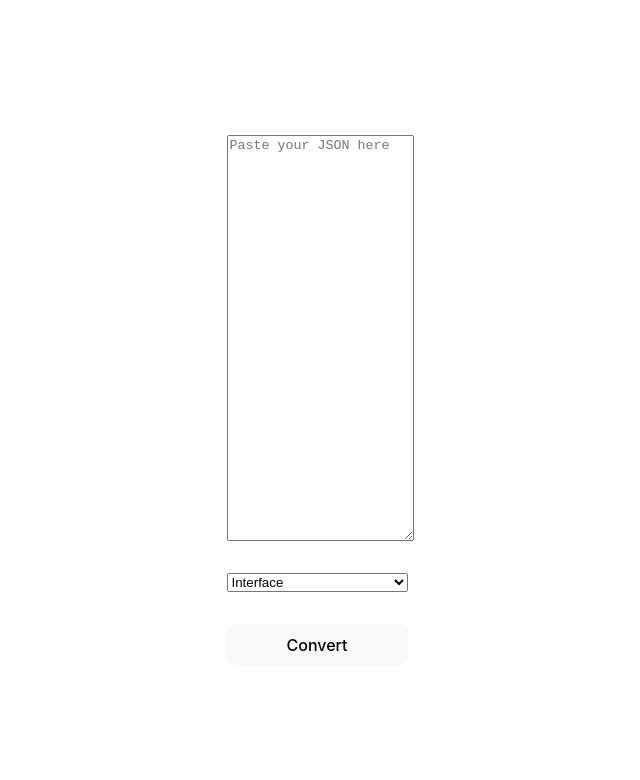
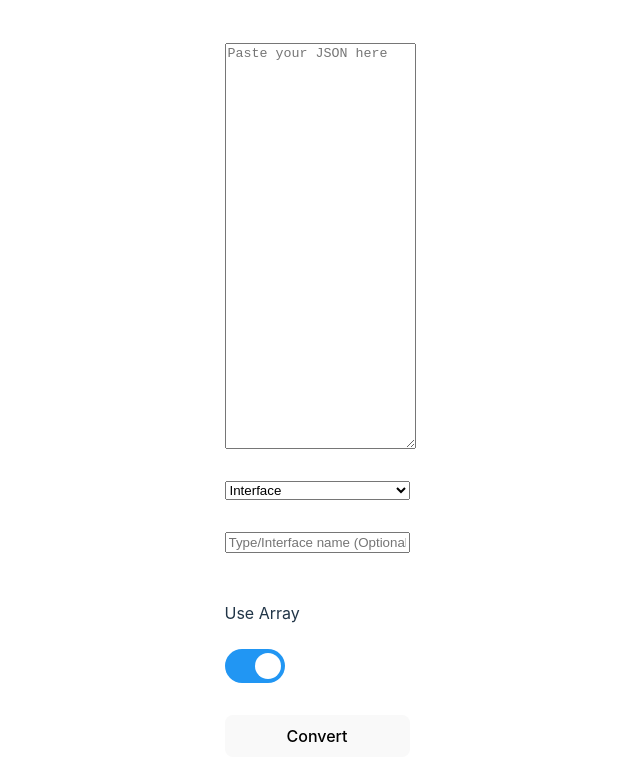
Before and after one commit to fuadmahmud/json-to-type, a website built with Vite: page index.html in a window 1280 px wide. Shown: the whole page, without its empty margins (323-963 px from the left). Built offline with nearby package versions, Linux system fonts and the light colour scheme.

Commit message:
feat: adding type/interface name and remove trailing space

```diff
--- a/src/convert.ts
+++ b/src/convert.ts
@@ -1,10 +1,14 @@
 let htmlResult = "";
 let optionValue = "interface";
 let tab = 2;
+let usingArray = true;
+let typeName = "";
 
-export function setupConvert(element: HTMLButtonElement) {
+function setupConvert(element: HTMLButtonElement) {
   const input = document.getElementById("input") as HTMLTextAreaElement;
   const option = document.getElementById("convertType") as HTMLSelectElement;
+  const switchElement = document.getElementById("switch") as HTMLInputElement;
+  const nameElement = document.getElementById("typeName") as HTMLInputElement;
   /**
    * possible type:
    * number
@@ -17,6 +21,7 @@ export function setupConvert(element: HTMLButtonElement) {
   const handleConvert = () => {
     const resElement = document.getElementById("result") as HTMLDivElement;
     const errElement = document.getElementById('error-text') as HTMLParagraphElement;
+    const labelName = `${typeName ? optionValue + ' ' + typeName : optionValue + ' ' + 'Custom'} {<br>`;
     errElement.style.display = 'none';
     htmlResult = "";
     tab = 2;
@@ -30,7 +35,7 @@ export function setupConvert(element: HTMLButtonElement) {
       return;
     }
     if (!Array.isArray(jsonParsed)) {
-      htmlResult += optionValue === 'interface' ? "interface ICustom {<br>" : "type Custom = {<br>";
+      htmlResult += labelName;
     }
 
     cvrt(jsonParsed);
@@ -45,14 +50,24 @@ export function setupConvert(element: HTMLButtonElement) {
     optionValue = option.value;
   }
 
+  const handleSwitch = () => {
+    usingArray = switchElement.checked;
+  }
+
+  const handleChangeName = () => {
+    typeName = nameElement.value;
+  }
+
   element.addEventListener('click', handleConvert);
   option.addEventListener('change', handleChangeSelect);
+  switchElement.addEventListener('change', handleSwitch);
+  nameElement.addEventListener('change', handleChangeName);
 }
 
-export function setupCopy(element: HTMLImageElement) {
+function setupCopy(element: HTMLImageElement) {
   element.addEventListener('click', async () => {
     try {
-      const result = htmlResult.replaceAll("<br>", " \n ").replaceAll("&gt;", ">").replaceAll("&lt;", "<");
+      const result = htmlResult.replaceAll("<br>", "\n").replaceAll("&gt;", ">").replaceAll("&lt;", "<");
       await navigator.clipboard.writeText(result);
     } catch (error) {
       throw new Error(`Error: ${error}`);
@@ -104,3 +119,8 @@ function cvrt(obj: any, child?: boolean) {
 
   return;
 }
+
+export default function init() {
+  setupConvert(document.querySelector<HTMLButtonElement>('#convert')!)
+  setupCopy(document.querySelector<HTMLImageElement>('#copy-icon')!)
+}
--- a/src/main.ts
+++ b/src/main.ts
@@ -1,5 +1,5 @@
 import './style.css'
-import { setupConvert, setupCopy } from './convert.ts'
+import init from './convert.ts'
 import copySvg from './copy.svg';
 
 document.querySelector<HTMLDivElement>('#app')!.innerHTML = `
@@ -9,6 +9,14 @@ document.querySelector<HTMLDivElement>('#app')!.innerHTML = `
       <option value="interface">Interface</option>
       <option value="type">Type</option>
     </select>
+    <input placeholder="Type/Interface name (Optional)" id="typeName" />
+    <div class="switch-wrapper">
+      <p>Use Array<T></p>
+      <label class="switch">
+        <input type="checkbox" checked id="switch">
+        <span class="slider round"></span>
+      </label>
+    </div>
     <button id="convert">Convert</button>
     <p id="error-text"></p>
     <div id="result">
@@ -19,5 +27,4 @@ document.querySelector<HTMLDivElement>('#app')!.innerHTML = `
   </div>
 `
 
-setupConvert(document.querySelector<HTMLButtonElement>('#convert')!)
-setupCopy(document.querySelector<HTMLImageElement>('#copy-icon')!)
+init();
--- a/src/style.css
+++ b/src/style.css
@@ -95,6 +95,71 @@ button:focus,
 button:focus-visible {
   outline: 4px auto -webkit-focus-ring-color;
 }
+.switch-wrapper {
+  display: flex;
+  flex-direction: column;
+  align-items: flex-start;
+}
+.switch {
+  position: relative;
+  display: inline-block;
+  width: 60px;
+  height: 34px;
+  margin-top: 8px;
+}
+
+.switch input {
+  opacity: 0;
+  width: 0;
+  height: 0;
+}
+
+.slider {
+  position: absolute;
+  cursor: pointer;
+  top: 0;
+  left: 0;
+  right: 0;
+  bottom: 0;
+  background-color: #ccc;
+  -webkit-transition: .4s;
+  transition: .4s;
+}
+
+.slider:before {
+  position: absolute;
+  content: "";
+  height: 26px;
+  width: 26px;
+  left: 4px;
+  bottom: 4px;
+  background-color: white;
+  -webkit-transition: .4s;
+  transition: .4s;
+}
+
+input:checked + .slider {
+  background-color: #2196F3;
+}
+
+input:focus + .slider {
+  box-shadow: 0 0 1px #2196F3;
+}
+
+input:checked + .slider:before {
+  -webkit-transform: translateX(26px);
+  -ms-transform: translateX(26px);
+  transform: translateX(26px);
+}
+
+/* Rounded sliders */
+.slider.round {
+  border-radius: 34px;
+}
+
+.slider.round:before {
+  border-radius: 50%;
+}
 
 @media (prefers-color-scheme: light) {
   :root {
```
